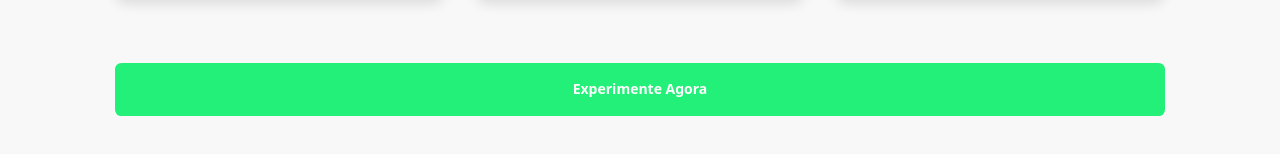
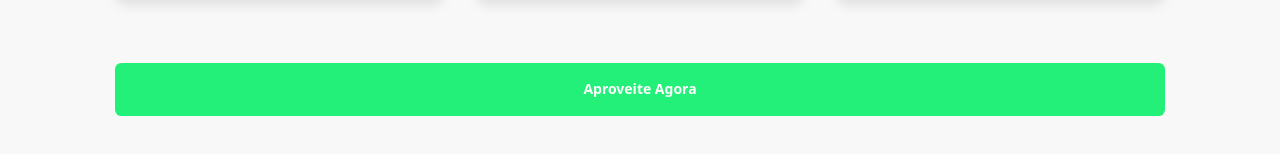
Before and after one commit to bielcanci/busdriver_landingpage, a React (Vite) app in the folder sandroaula/: page / in a window 1280 px wide. Shown: the part 1650-1804 px from the top of the page. Built offline with nearby package versions, Linux system fonts and the light colour scheme.

Commit message:
Update Home.tsx

```diff
--- a/sandroaula/src/pages/Home.tsx
+++ b/sandroaula/src/pages/Home.tsx
@@ -176,7 +176,7 @@ export default function Home() {
             </div>
           </div>
           <div className="solutions-cta">
-            <Button text="Experimente Agora" />
+            <Button text="Aproveite Agora" />
           </div>
         </div>
       </section>
```
